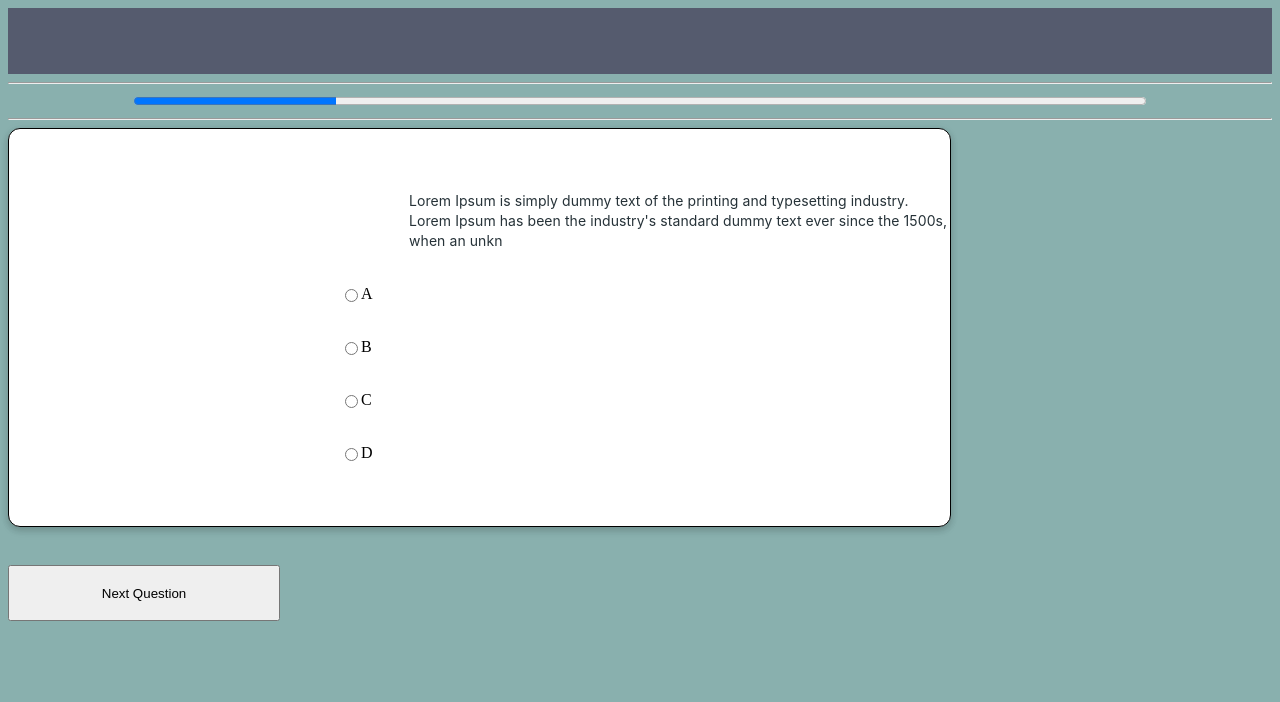
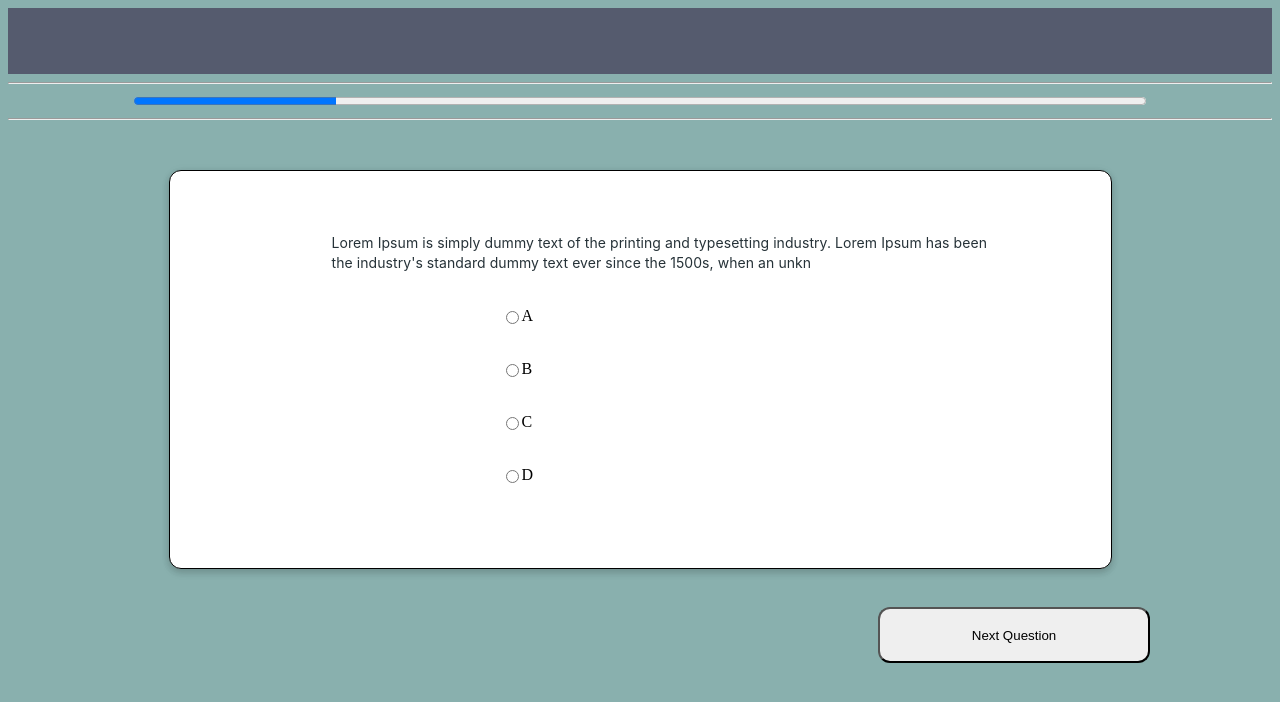
Before and after one commit to lpalleros/assessment-app, a React (Create React App) app: page /assessment in a window 1280 px wide. Shown: the top 702 px of the page. Built offline with nearby package versions, Linux system fonts and the light colour scheme.

Commit message:
upgrade assessment-component

```diff
--- a/src/components/AssessmentForm/Assessment.css
+++ b/src/components/AssessmentForm/Assessment.css
@@ -1,54 +1,41 @@
-/* body {
-    background-color: #89B0AE;
-} */
-
 .btn-next {
     width: 272px;
     height: 56px;
+    margin-left: 870px;
+    border-radius: 12px;
+    cursor: pointer;
+    margin-top: 38px;
+    /* margin-top: 675px; */
 }
 
 .btn-sgte {
    display: flex;
-   margin-top: 38px;
-   /* margin-left: 909px; */
 }
 
 .container {
     /* margin-top: 10%; */
     /* display: flex; */
-    /* background-color: #FAF9F9; */
 }
 
 .formulario {
-    /*  flex-wrap: none; */
     background-color: #FFFFFF;
-    /* position: absolute; */
-    /* left: 0px;
-    right: 0px;
-    top: 0px;
-    bottom: 0px; */
     width: 941px;
     height: 397px;
     border: 1px solid;
-    /* margin-top: 240px;
-    margin-bottom: 263px; */
+    margin: auto;
+    margin-top: 50px;
+    /* margin-top: 240px; */
+    /* margin-left: 240px; */
+    /* margin-right: 219px; */
+    /* margin-bottom: 263px; */
     border-radius: 12px;
     box-shadow: 0px 3px 6px rgba(0, 0, 0, 0.1),
                 0px 4px 8px rgba(0, 0, 0, 0.08),
                 0px 1px 12px rgba(0, 0, 0, 0.04);
 }
 
-/* .opcion1 {
-    display: flex;
-}
-
-.opcion2 {
-    display: flex;
-} */
-
 .opciones {
    /* margin-top: 136px; */
-   /* margin-left: 331px; */
    /* width: 758px;
    height: 64px; */
    display: flex;
@@ -69,5 +56,6 @@ p {
 }
 
 .texto-formulario {
-    /* text-align: center; */
+    margin-left: 162px;
+    margin-right: 115px;
 }
--- a/src/components/AssessmentForm/AssessmentForm.js
+++ b/src/components/AssessmentForm/AssessmentForm.js
@@ -68,7 +68,9 @@ function AssessmentForm() {
     return (
         <div className="container">
             <form action="#" className="formulario">
-            <p className="texto-formulario"> Lorem Ipsum is simply dummy text of the printing and typesetting industry. Lorem Ipsum has been the industry's standard dummy text ever since the 1500s, when an unkn  </p>
+            <div className="">
+                <p className="texto-formulario"> Lorem Ipsum is simply dummy text of the printing and typesetting industry. Lorem Ipsum has been the industry's standard dummy text ever since the 1500s, when an unkn  </p>
+            </div>
                 <label htmlFor='op1' className="opciones">
                     <input id='op1' name="group1" type="radio" onClick={() => setPreguntaSeleccionada("a")} />
                     <span>{questions[numeroPregunta].question1}</span>
@@ -87,7 +89,7 @@ function AssessmentForm() {
                 </label>
             </form>
             <div className="btn-sgte">
-                <button onClick={handleNextQuestion} className="btn-next">Next Question </button>
+                <button onClick={handleNextQuestion} className="btn-next">Next Question</button>
             </div>
         </div>
     )
```
